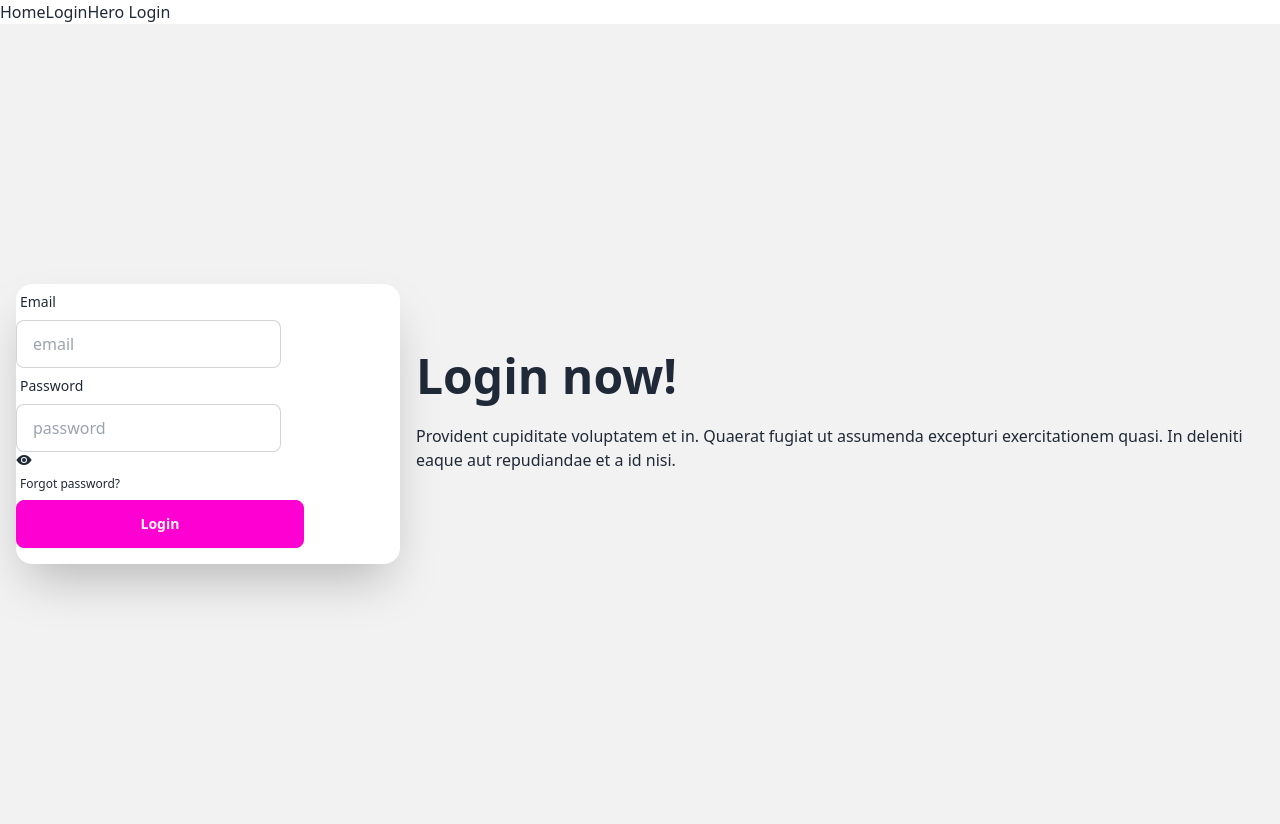
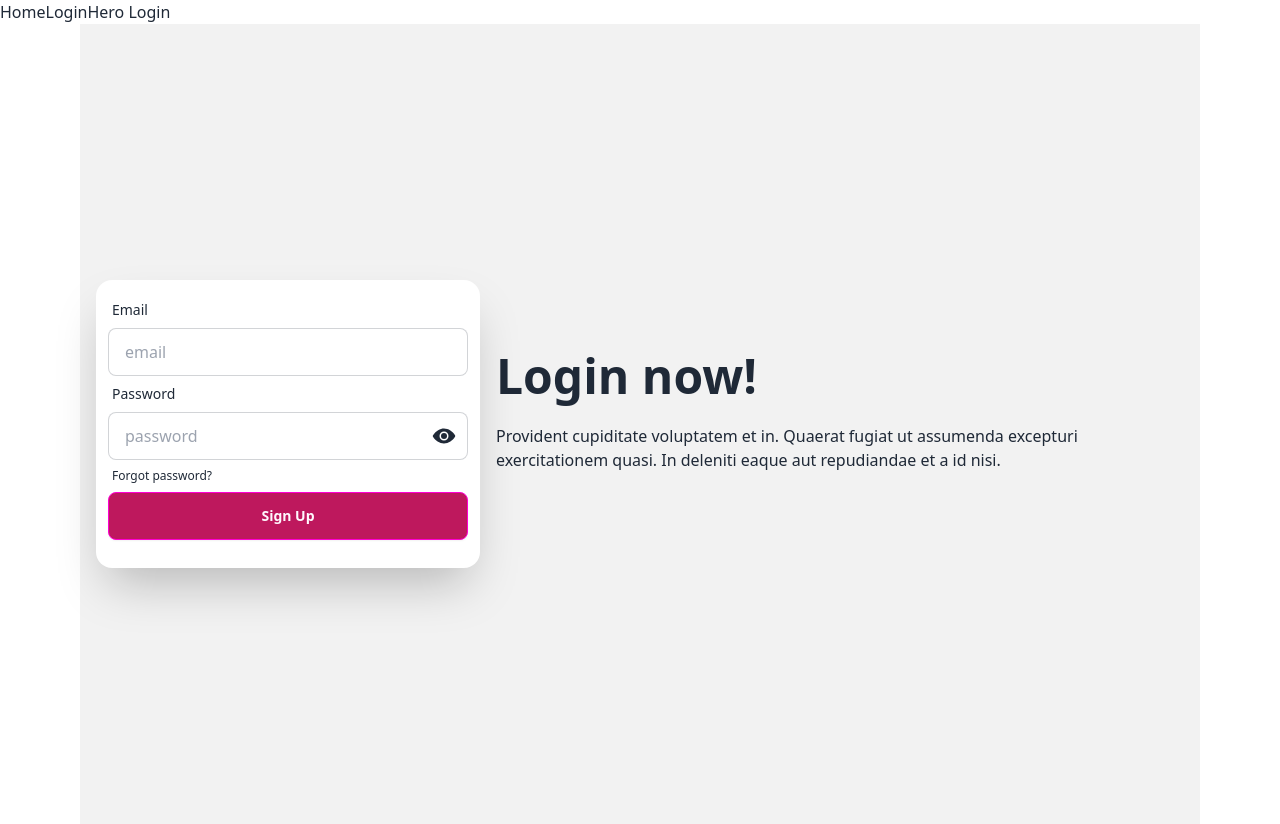
Before and after one commit to rakibul226/simple-Firebase, a React (Vite) app: page /heroLogin in a window 1280 px wide. Built offline with nearby package versions, Linux system fonts and the light colour scheme.

Commit message:
password field completed

```diff
--- a/src/HeroLogin/HeroLogin.jsx
+++ b/src/HeroLogin/HeroLogin.jsx
@@ -45,7 +45,7 @@ const HeroLogin = () => {
   };
 
   return (
-    <div>
+    <div className="px-20">
       <div className="hero min-h-screen bg-base-200">
         <div className="hero-content flex-col lg:flex-row-reverse">
           <div className="text-center lg:text-left">
@@ -56,24 +56,26 @@ const HeroLogin = () => {
             </p>
           </div>
 
-          <div className="card shrink-0 w-full max-w-sm shadow-2xl bg-base-100">
-            <div className="form-control">
+          <div className="card shrink-0 p-3 w-full max-w-sm shadow-2xl bg-base-100">
+            <div className="form-control relative">
               <form onSubmit={handleLogin}>
                 <label className="label">
                   <span className="label-text">Email</span>
                 </label>
-                <input type="email" name="email" placeholder="email" className="input input-bordered" required />
+                <input type="email" name="email" placeholder="email" className="input input-bordered w-full" required />
 
                 <label className="label">
                   <span className="label-text">Password</span>
                 </label>
-                <input type={ showPassField ? "text" : "password"} name="password" placeholder="password" className="input input-bordered" required />
+                <div>
+                <input type={ showPassField ? "text" : "password"} name="password" placeholder="password" className="input input-bordered w-full" required />
 
-                <span onClick={() => setShowPassField(!showPassField)}>
+                <span className="absolute text-2xl pl-3 top-1/2 right-3" onClick={() => setShowPassField(!showPassField)}>
                   {
                   showPassField ? <IoEyeOffSharp /> : <IoEye />
                   }
                 </span>
+                </div>
 
                 <label className="label">
                   <a href="#" className="label-text-alt link link-hover">
@@ -81,7 +83,7 @@ const HeroLogin = () => {
                   </a>
                 </label>
 
-                <input className="btn btn-secondary mb-4 w-3/4" type="submit" value="Login" />
+                <input className="btn btn-secondary bg-pink-700  mb-4 w-full" type="submit" value="Sign Up" />
               </form>
               {
                 registerError && <p className="text-red-600 text-xl ">{registerError}</p>
```
